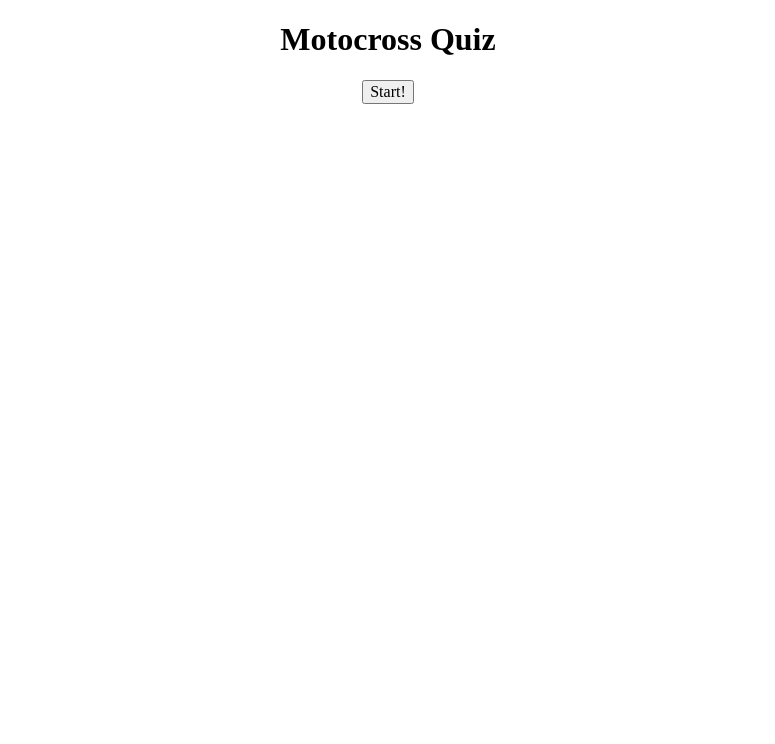
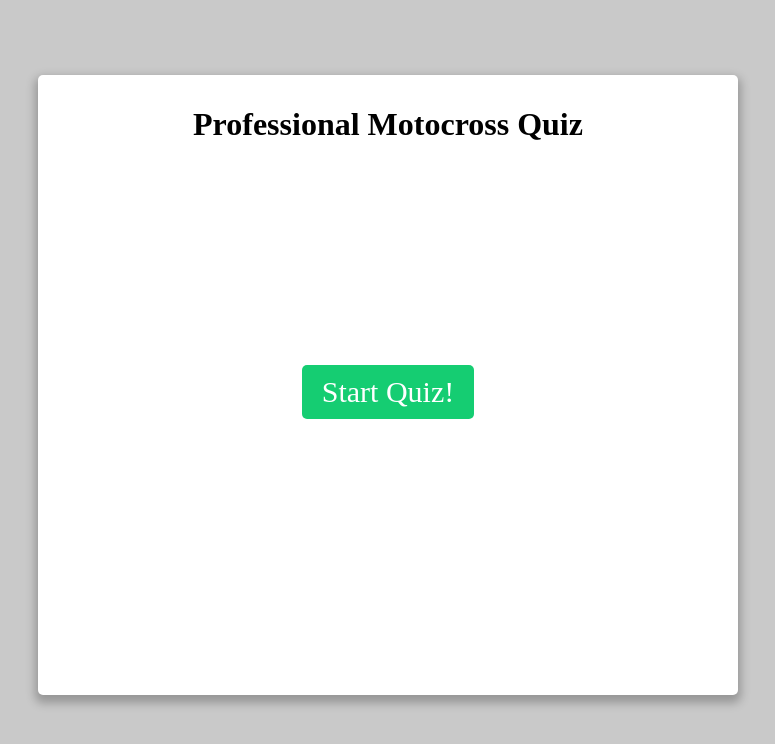
Before and after one commit to aaronr5/quiz-app, a plain HTML site: page index.html in a window 1280 px wide. Shown: the whole page, without its empty margins (252-1027 px from the left). Drawn offline with nearby package versions, Linux system fonts and the light colour scheme.

Commit message:
backup commit

```diff
--- a/app.js
+++ b/app.js
@@ -1,49 +1,94 @@
-var state  = {
-  score: { correct: 0, incorrect: 0 },
-  questions: [
-    {
-      question: "It works!",
-      answer1: "",
-      answer2: "",
-      answer3: "",
-      answer4: "",
-      correct: ""
-    }
-  ]
+var state = {
+    score: {
+        correct: 0,
+        incorrect: 0
+    },
+    currentQuestion: 1,
+    questions: [
+        {
+            question: "Who was the 450 Motocross Champion in 2016?",
+            options: [
+                "Ryan Dungey", "Ken Roczen", "James Stewart", "Marvin Musquin"
+            ],
+            correct: "Ken Roczen"
+        }, {
+            question: "Who is the winningest rider in combined AMA Supercross and Motocross History?",
+            options: [
+                "Jeremy McGrath", "Bob Hannah", "Ryan Villopoto", "Ricky Carmichael"
+            ],
+            correct: "Ricky Carmichael"
+        }, {
+            question: "Who was the 450 Motocross Champion in 2016?",
+            options: [
+                "Ryan Dungey", "Ken Roczen", "James Stewart", "Marvin Musquin"
+            ],
+            correct: "Ken Roczen"
+        }, {
+            question: "Who was the 450 Motocross Champion in 2016?",
+            options: [
+                "Ryan Dungey", "Ken Roczen", "James Stewart", "Marvin Musquin"
+            ],
+            correct: "Ken Roczen"
+        }, {
+            question: "Who was the 450 Motocross Champion in 2016?",
+            options: [
+                "Ryan Dungey", "Ken Roczen", "James Stewart", "Marvin Musquin"
+            ],
+            correct: "Ken Roczen"
+        }
+    ]
 };
 
-var questionString =
-  '<h1></h1>'
+// HTML template strings ///////////////////////////////////////////////////////
 
+var startQuizString = ('<button id="start-button">Start Quiz!</button>');
 
+var questionTemplate = '<div class="js-current-question"></div>' +
+'<ul class="js-question-choices">' + '</ul>' + '<footer class= "js-question-footer">' + '<div class="js-question-number"></div>' + '<div class="js-current-score"></div>' + '</footer>';
 
-function getQuestion(index) {
-  return state.questions[index]
+//var endQuizString = ();
+
+// State Manipulating Functions ////////////////////////////////////////////////
+
+function getQuestion(state, index) {
+    return state.questions[index];
 }
 
-function createQuestionHtml(currentQuestion) {
-  var questionHtml = $(questionString);
-  questionHtml.find('h1').text(currentQuestion.question);
-  $('.container').html(questionHtml);
+// Dom rendering functions /////////////////////////////////////////////////////
+
+function renderQuestion(questionTemplate, questions, currentQuestion, score) {
+    var questionElement = $(questionTemplate);
+    questionElement.find('.js-current-question').append(state.questions[currentQuestion - 1].question);
+    questionElement.find('.js-question-number').append('<p>Question ' + state.currentQuestion + ' of ' + state.questions.length + '</p>');
+    questionElement.find('.js-current-score').append('<p>Correct: ' + score.correct + ' Incorrect: ' + score.incorrect + '</p>');
+    //creates html for answer choices
+    for (var i = 0; i < questions.length - 1; i++) {
+        questionElement.find('.js-question-choices').append('<li><input type="radio" name="question-answer" />' + questions[currentQuestion - 1].options[i] + '</li>');
+        console.log(questions[currentQuestion - 1].options[i]);
+    }
+    $('.display-section').html(questionElement);
 }
 
-function controlFunction() {
-  for(var i = 0; i < state.questions.length; i++) {
-    var currentQuestion = getQuestion(i);
-    createQuestionHtml(currentQuestion);
-  }
+function handleStartClick(state, displayElement) {
+    $(displayElement).click(function(event) {
+        event.preventDefault;
+
+        renderQuestion(questionTemplate, state.questions, state.currentQuestion, state.score);
+    });
 }
-
-function handleStartClick() {
-  $('#start-button').click(function() {
-    controlFunction();
-  })
-}
-
 
 // Ready function //////////////////////////////////////////////////////////////
 
 $(document).ready(function() {
-  handleStartClick();
+
+    var displayElement = '.display-section';
+    var questionTextElement = '.js-current-question';
+    var questionNumberElement = '.js-question-number';
+    var quizScoreElement = '.js-current-score';
+
+    // rendering start screen on document ready ////////////////////////////////////
+    $(displayElement).html(startQuizString);
+
+    handleStartClick(state, displayElement);
 
 })
--- a/index.html
+++ b/index.html
@@ -10,10 +10,12 @@
 
   </head>
   <body>
-
     <div class="container">
-      <h1>Motocross Quiz</h1>
-      <button id="start-button" type="button" name="button">Start!</button>
+    <main>
+        <h1 id="quiz-title">Professional Motocross Quiz</h1>
+      <section class="display-section">
+      </section>
+    </main>
     </div>
 
 
--- a/main.css
+++ b/main.css
@@ -1,5 +1,47 @@
+body {
+  background: #c9c9c9;
+}
 .container {
   width: 700px;
   margin: auto;
+}
+
+main {
+  margin-top: 75px;
+  background: #ffffff;
+  border-radius: 5px;
+  height: 600px;
+  box-shadow: 0px 5px 10px 3px rgba(0,0,0,0.25);
+  padding: 10px;
+}
+
+.display-section {
   text-align: center;
 }
+
+#quiz-title {
+  text-align: center;
+}
+
+#start-button {
+  border-radius: 5px;
+  background-color:  #15CD72;
+  color: white;
+  font-size: 30px;
+  text-align: center;
+  border: 0;
+  height: auto;
+  padding: 10px 20px 10px 20px;
+  margin: 200px auto;
+}
+
+#start-button:hover {
+  cursor: pointer;
+  background: #0CB863;
+}
+
+
+
+.question-choices {
+  list-style: none;
+}
```
